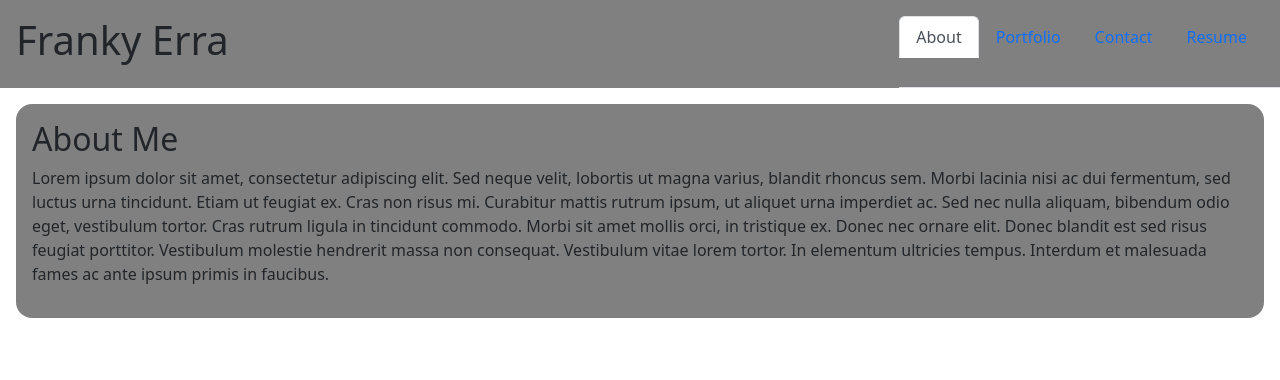
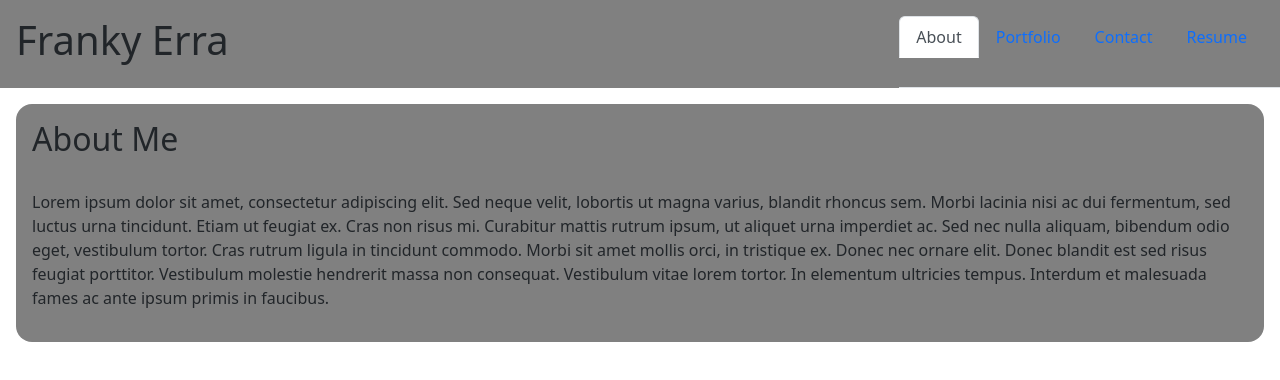
Before and after one commit to fyerra1/portfolio_REACT, a React (Create React App) app: page / in a window 1280 px wide. Shown: the top 380 px of the page. Built offline with nearby package versions, Linux system fonts and the light colour scheme.

Commit message:
assets folder

```diff
--- a/src/components/NavTabs.js
+++ b/src/components/NavTabs.js
@@ -1,5 +1,5 @@
 import React from 'react';
-import '../styles/Navtab.css'
+import './styles/Navtab.css'
 
 // Here we are using object destructuring assignment to pluck off our variables from the props object
 // We assign them to their own variable names
--- a/src/components/pages/About.js
+++ b/src/components/pages/About.js
@@ -1,10 +1,12 @@
 import React from 'react';
-import '../../styles/Pages.css'
+import '../styles/Pages.css'
 
 export default function About() {
   return (
     <div className='cards'>
       <h2>About Me</h2>
+      <div>
+       <img src='' />
        <p>
          Lorem ipsum dolor sit amet, consectetur adipiscing elit. Sed neque
          velit, lobortis ut magna varius, blandit rhoncus sem. Morbi lacinia nisi
@@ -18,5 +20,6 @@ export default function About() {
          fames ac ante ipsum primis in faucibus.
        </p>
       </div>
+    </div>
   );
 }
--- a/src/components/pages/Contact.js
+++ b/src/components/pages/Contact.js
@@ -1,4 +1,5 @@
 import React from 'react';
+import '../styles/Pages.css'
 
 export default function Contact() {
   return (
--- a/src/components/pages/Portfolio.js
+++ b/src/components/pages/Portfolio.js
@@ -1,4 +1,5 @@
 import React from 'react';
+import '../styles/Pages.css'
 
 export default function Portfolio() {
   return (
--- a/src/components/pages/Resume.js
+++ b/src/components/pages/Resume.js
@@ -1,4 +1,5 @@
 import React from 'react';
+import '../styles/Pages.css'
 
 export default function Resume() {
   return (
```
Also changed, not shown: src/components/styles/Navtab.css (renamed from src/styles/Navtab.css), src/components/styles/Pages.css (renamed from src/styles/Pages.css). Lines whose indentation alone changed are shown as unchanged.
